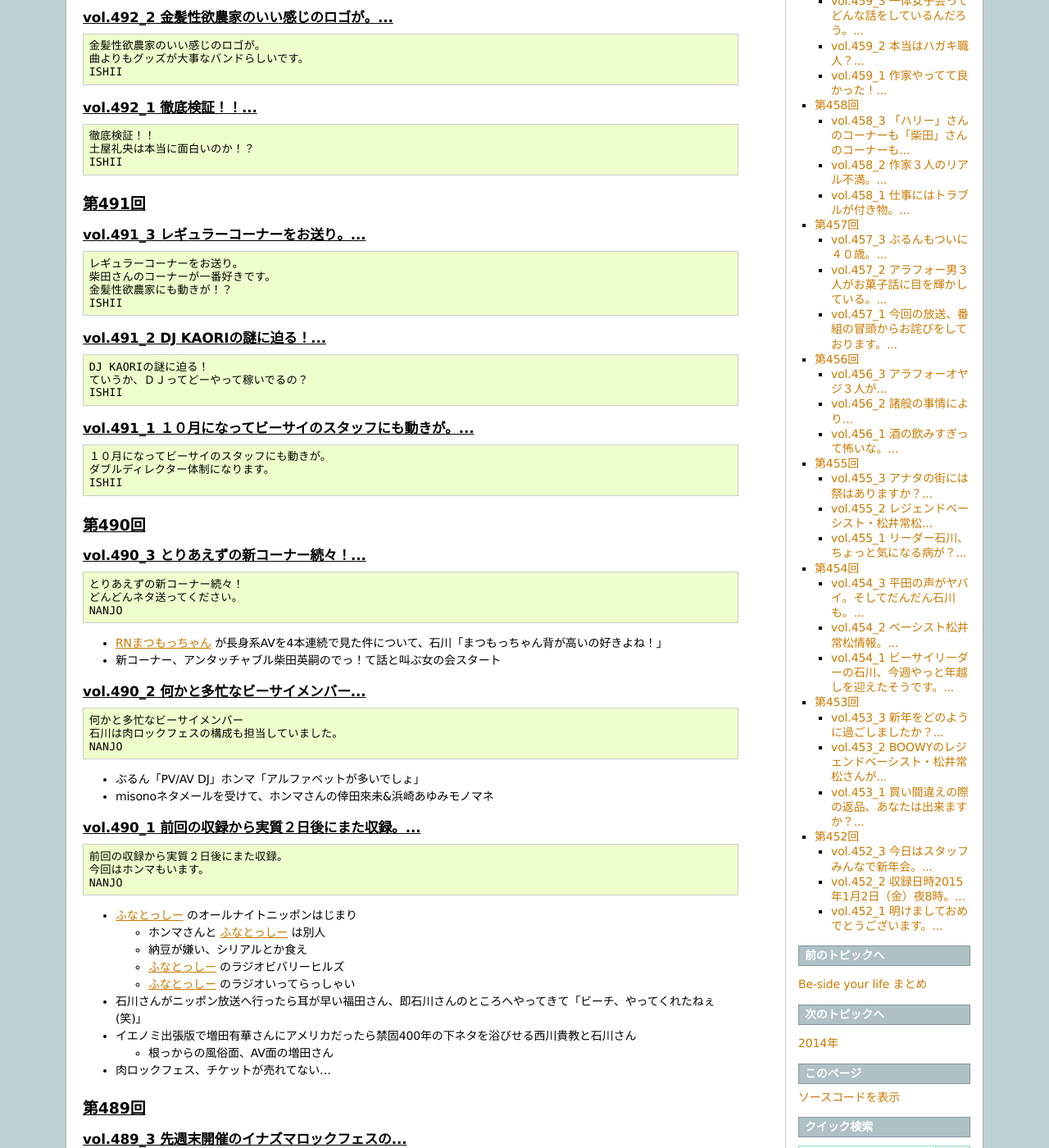
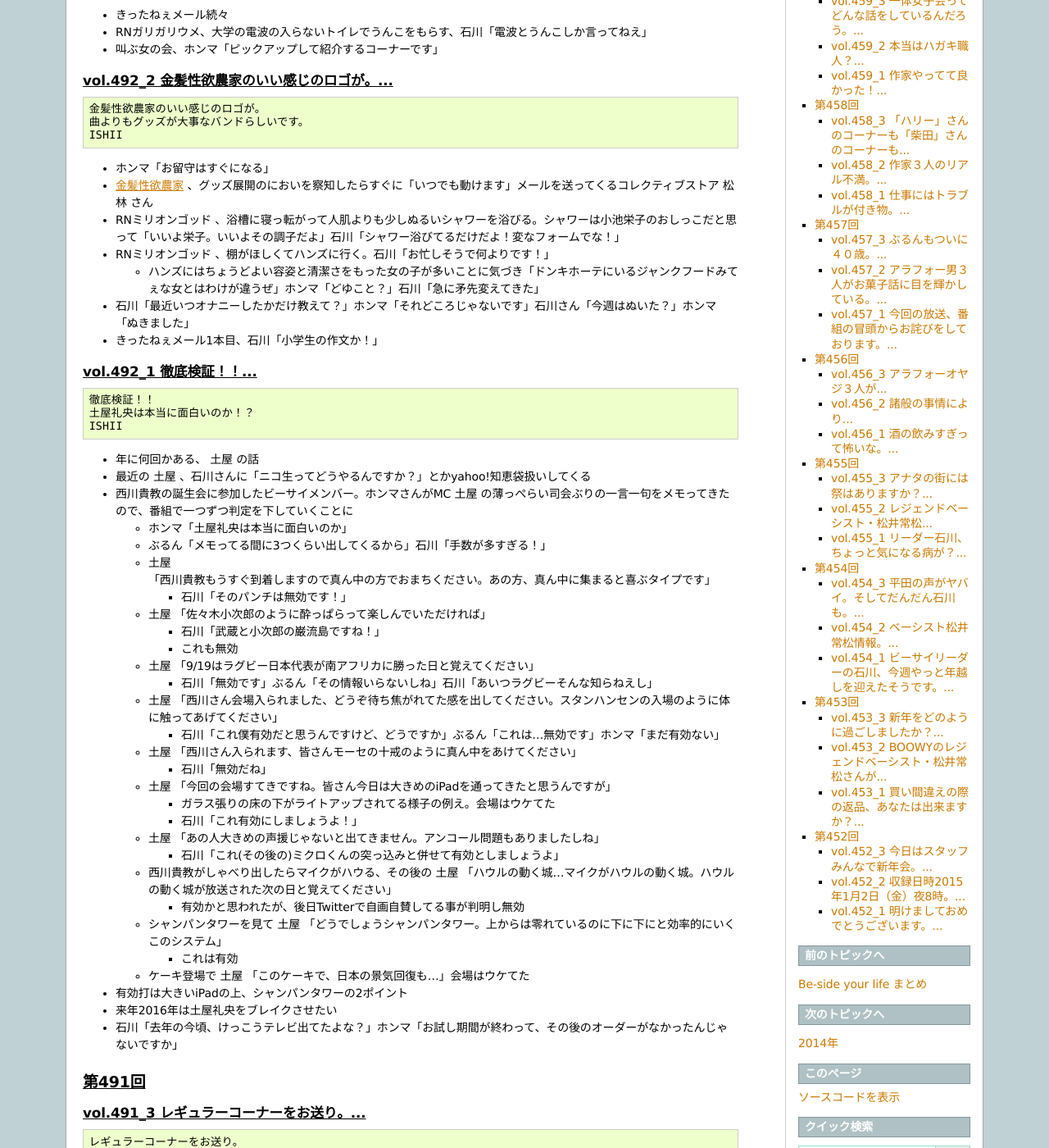
Before and after one commit to gosyujin/be-side, a Sphinx documentation site: the page built from source/2015.rst, in a window 1280 px wide and 1400 px high, scrolled down 5390 px. Shown: the whole window at 82% size. Built offline with Sphinx 7.4.7, drawn with Linux system fonts in a browser that asks for light colours.

Commit message:
Update source

```diff
--- a/source/2015.rst
+++ b/source/2015.rst
@@ -123,6 +123,10 @@ vol.492_3 過去最低との噂の人生相談のコーナー。...
    他、レギュラーコーナーもあります。
    ISHII
 
+* きったねぇメール続々
+* RNガリガリウメ、大学の電波の入らないトイレでうんこをもらす、石川「電波とうんこしか言ってねえ」
+* 叫ぶ女の会、ホンマ「ピックアップして紹介するコーナーです」
+
 vol.492_2 金髪性欲農家のいい感じのロゴが。...
 ---------------------------------------------
 
@@ -132,6 +136,16 @@ vol.492_2 金髪性欲農家のいい感じのロゴが。...
    曲よりもグッズが大事なバンドらしいです。
    ISHII
 
+* ホンマ「お留守はすぐになる」
+* :term:`金髪性欲農家` 、グッズ展開のにおいを察知したらすぐに「いつでも動けます」メールを送ってくるコレクティブストア :term:`松林` さん
+* :term:`RNミリオンゴッド` 、浴槽に寝っ転がって人肌よりも少しぬるいシャワーを浴びる。シャワーは小池栄子のおしっこだと思って「いいよ栄子。いいよその調子だよ」石川「シャワー浴びてるだけだよ！変なフォームでな！」
+* :term:`RNミリオンゴッド` 、棚がほしくてハンズに行く。石川「お忙しそうで何よりです！」
+
+  * ハンズにはちょうどよい容姿と清潔さをもった女の子が多いことに気づき「ドンキホーテにいるジャンクフードみてぇな女とはわけが違うぜ」ホンマ「どゆこと？」石川「急に矛先変えてきた」
+
+* 石川「最近いつオナニーしたかだけ教えて？」ホンマ「それどころじゃないです」石川さん「今週はぬいた？」ホンマ「ぬきました」
+* きったねぇメール1本目、石川「小学生の作文か！」
+
 vol.492_1 徹底検証！！...
 -------------------------
 
@@ -140,6 +154,56 @@ vol.492_1 徹底検証！！...
    徹底検証！！
    土屋礼央は本当に面白いのか！？
    ISHII
+
+* 年に何回かある、 :term:`土屋` の話
+* 最近の :term:`土屋` 、石川さんに「ニコ生ってどうやるんですか？」とかyahoo!知恵袋扱いしてくる
+* 西川貴教の誕生会に参加したビーサイメンバー。ホンマさんがMC :term:`土屋` の薄っぺらい司会ぶりの一言一句をメモってきたので、番組で一つずつ判定を下していくことに
+
+  * ホンマ「土屋礼央は本当に面白いのか」
+  * ぶるん「メモってる間に3つくらい出してくるから」石川「手数が多すぎる！」
+  * :term:`土屋` 「西川貴教もうすぐ到着しますので真ん中の方でおまちください。あの方、真ん中に集まると喜ぶタイプです」
+
+    * 石川「そのパンチは無効です！」
+
+  * :term:`土屋` 「佐々木小次郎のように酔っぱらって楽しんでいただければ」
+
+    * 石川「武蔵と小次郎の巌流島ですね！」
+    * これも無効
+
+  * :term:`土屋` 「9/19はラグビー日本代表が南アフリカに勝った日と覚えてください」
+
+    * 石川「無効です」ぶるん「その情報いらないしね」石川「あいつラグビーそんな知らねえし」
+
+  * :term:`土屋` 「西川さん会場入られました、どうぞ待ち焦がれてた感を出してください。スタンハンセンの入場のように体に触ってあげてください」
+
+    * 石川「これ僕有効だと思うんですけど、どうですか」ぶるん「これは…無効です」ホンマ「まだ有効ない」
+
+  * :term:`土屋` 「西川さん入られます、皆さんモーセの十戒のように真ん中をあけてください」
+
+    * 石川「無効だね」
+
+  * :term:`土屋` 「今回の会場すてきですね。皆さん今日は大きめのiPadを通ってきたと思うんですが」
+
+    * ガラス張りの床の下がライトアップされてる様子の例え。会場はウケてた
+    * 石川「これ有効にしましょうよ！」
+
+  * :term:`土屋` 「あの人大きめの声援じゃないと出てきません。アンコール問題もありましたしね」
+
+    * 石川「これ(その後の)ミクロくんの突っ込みと併せて有効としましょうよ」
+
+  * 西川貴教がしゃべり出したらマイクがハウる、その後の :term:`土屋` 「ハウルの動く城…マイクがハウルの動く城。ハウルの動く城が放送された次の日と覚えてください」
+
+    * 有効かと思われたが、後日Twitterで自画自賛してる事が判明し無効
+
+  * シャンパンタワーを見て :term:`土屋` 「どうでしょうシャンパンタワー。上からは零れているのに下に下にと効率的にいくこのシステム」
+
+    * これは有効
+
+  * ケーキ登場で :term:`土屋` 「このケーキで、日本の景気回復も…」会場はウケてた
+
+* 有効打は大きいiPadの上、シャンパンタワーの2ポイント
+* 来年2016年は土屋礼央をブレイクさせたい
+* 石川「去年の今頃、けっこうテレビ出てたよな？」ホンマ「お試し期間が終わって、その後のオーダーがなかったんじゃないですか」
 
 第491回
 ========
```
